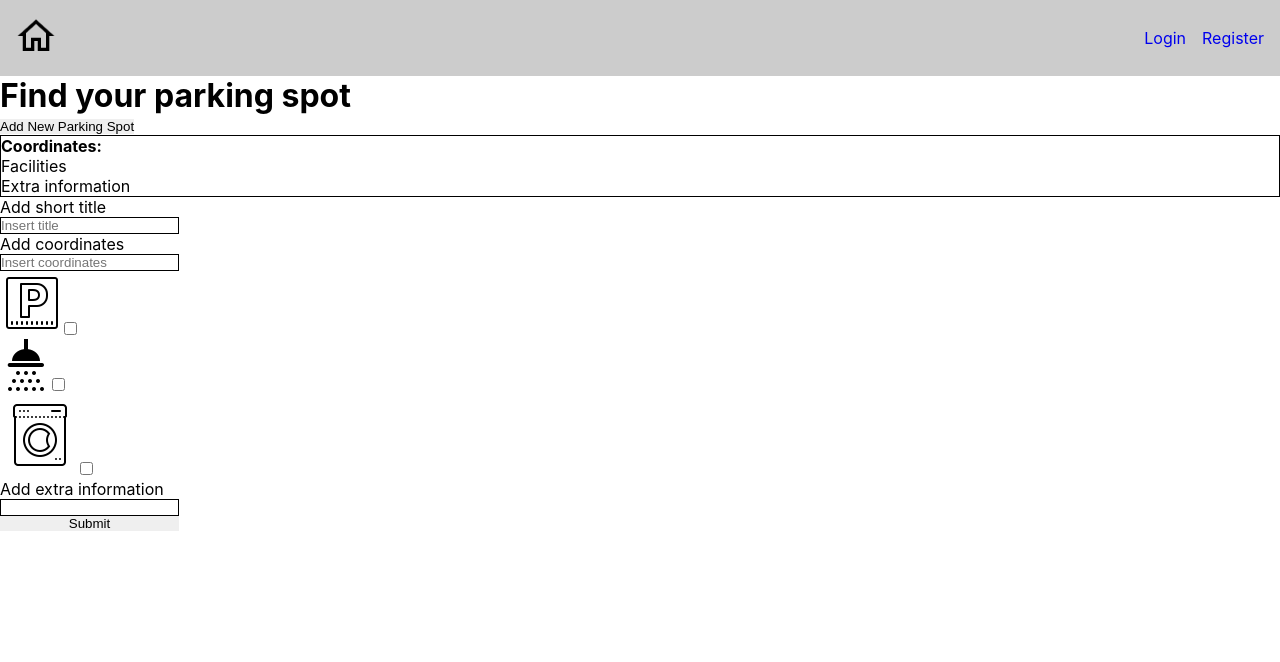
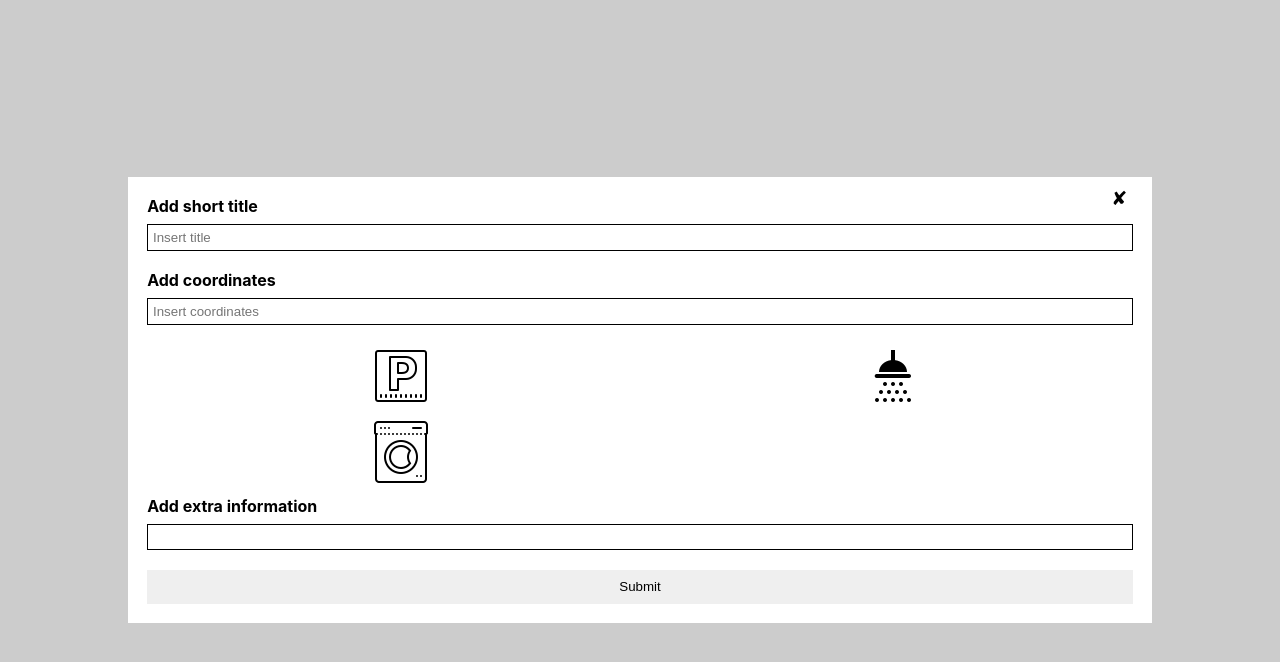
Before and after one commit to catalin-sandru/Truck-Parking_app, a React (Create React App) app in the folder Truck_Parking_FE/: page /region/1 in a window 1280 px wide. Both pictures are taken after a click on the button "Add New Parking Spot". Shown: the top 662 px of the page. Built offline with nearby package versions, Linux system fonts and the light colour scheme.

Commit message:
added basic style to modal

```diff
--- a/Truck_Parking_FE/src/components/modal/Modal.component.jsx
+++ b/Truck_Parking_FE/src/components/modal/Modal.component.jsx
@@ -4,9 +4,10 @@ import { connect } from 'react-redux';
 import { ModalStyle } from './Modal.style';
 import Icon from '../icon/icon';
 import iconSet from '../icon/icon-font/facility_icon';
+import { CloseModalAction } from '../../redux/actions/modal.action';
 
 
-const Modal = ({ isOpen }) => {
+const Modal = ({ isOpen, closeModal }) => {
 
   const [inputValues, setInputValues ] = useState({
     title: "",
@@ -42,23 +43,36 @@ const Modal = ({ isOpen }) => {
   return(
     <ModalStyle isOpen={isOpen}>
       <form action="" onSubmit={onSubmit}>
+        <div className="form__button-close">
+          <button onClick={closeModal}>&#10008;</button>
+        </div>
+        <div className="form__title">
           <label htmlFor="title">Add short title</label>
           <input type="text" id="title" name="title" placeholder="Insert title" onChange={onChange} />
+        </div>
 
+        <div className="form__coordinates">
           <label htmlFor="coordinates">Add coordinates</label>
           <input type="text" id="coordinates" name="coordinates" placeholder="Insert coordinates" onChange={onChange} />
+        </div>
 
+        <div className="form__icons">
           {iconSet.map(i => (
             <label htmlFor={i.name} key={i.name}>
               <Icon name={i.name} />
               <input type="checkbox" id={i.name} name={i.name} onClick={onClick} />
             </label>
           ))}
+        </div>
 
+        <div className="form__textarea">
           <label htmlFor="extra_info">Add extra information</label>
           <input type="textarea" id="extra_info" name="extra_info" onChange={onChange}/>
+        </div>
 
+        <div className="form__button-submit">
           <button type="submit">Submit</button>
+        </div>
       </form>
     </ModalStyle>
   )
@@ -67,9 +81,8 @@ const Modal = ({ isOpen }) => {
 const mapStateToProps = state => ({
   isOpen: state.ModalReducer,
 });
-// const mapDispachToProps = dispach => ({
-//   setIcon: e => dispach(setIconAction(e)),
-//   setInfo: (e, formInfo) => dispach(setInfoAction(e, formInfo))
-// })
+const mapDispachToProps = dispach => ({
+  closeModal: () => dispach(CloseModalAction())
+})
 
-export default connect(mapStateToProps)(Modal);
+export default connect(mapStateToProps, mapDispachToProps)(Modal);
--- a/Truck_Parking_FE/src/components/modal/Modal.style.js
+++ b/Truck_Parking_FE/src/components/modal/Modal.style.js
@@ -1,11 +1,69 @@
 import styled from 'styled-components';
 
 export const ModalStyle = styled.div`
-  display: ${props => props.isOpen ? "block" : "none" };
+  display: ${props => props.isOpen ? "flex" : "none" };
+  position: fixed;
+  top: 0;
+  left: 0;
+  right: 0;
+  bottom: 0;
+  background: #ccc;
 
   form {
-    display: inline-flex;
-    flex-direction: column;
+    display: inline-block;
+    margin: auto;
+    padding: 1.2rem;
+    width: 80%;
+    background: #fff;
+    position: relative;
+
+    .form__button-close {
+      position: absolute;
+      right: 1.4rem;
+      top: 0.5rem;
+      button {
+        background: transparent;
+        padding: 0.15rem;
+        font-size: 1.2rem;
+      }
+    }
+
+    .form__title,
+    .form__coordinates,
+    .form__textarea {
+      display: flex;
+      flex-direction: column;
+      margin-bottom: 1.2rem;
+
+      label {
+        font-weight: bold;
+        margin-bottom: 0.5rem;
+      }
+
+      input {
+        padding: 0.3rem;
+      }
+    }
+
+    .form__icons {
+      display: grid;
+      grid-template-columns: repeat(2, auto);
+
+      label {
+        margin: auto;
+      }
+    }
+
+    .form__button-submit {
+      button {
+        width: 100%;
+        padding: 0.6rem 0;
+      }
+    }
+
+    input[type="checkbox"] {
+      display: none;
+    }
 
     input[type="text"],
     input[type="textarea"] {
```
Lines whose indentation alone changed are shown as unchanged.
